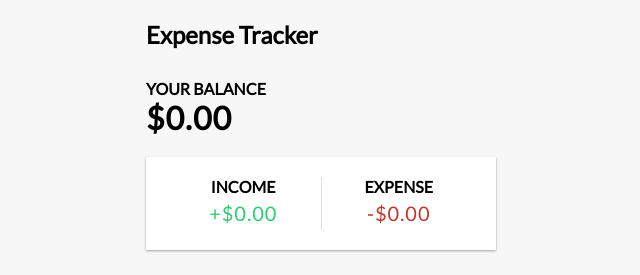
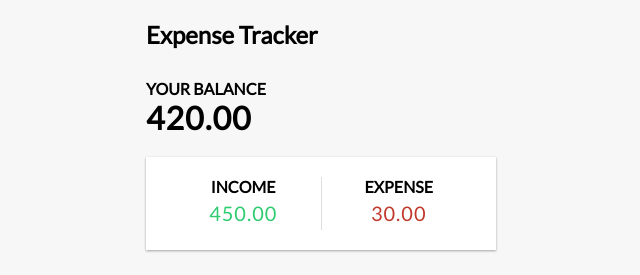
Before and after one commit to CharlesIvia/expense-tracker, a React (Create React App) app in the folder tracker/: page / in a window 1280 px wide. Shown: the top 275 px of the page, without its empty margins (319-959 px from the left). Built offline with nearby package versions, Linux system fonts and the light colour scheme; the HTML template or start-up script is replaced by a standard one.

Commit message:
Render total, income and expenses

```diff
--- a/tracker/src/components/Balance.js
+++ b/tracker/src/components/Balance.js
@@ -1,10 +1,17 @@
-import React from "react";
+import React, { useContext } from "react";
+import { GlobalContect } from "../context/GlobalState";
 
 function Balance() {
+  const { transactions } = useContext(GlobalContect);
+
+  const amounts = transactions.map((transaction) => transaction.amount);
+
+  const total = amounts.reduce((acc, item) => (acc += item), 0).toFixed(2);
+
   return (
     <div>
       <h4>Your Balance</h4>
-      <h1>$0.00</h1>
+      <h1>{total}</h1>
     </div>
   );
 }
--- a/tracker/src/components/IncomeExpenses.js
+++ b/tracker/src/components/IncomeExpenses.js
@@ -1,16 +1,29 @@
-import React from "react";
+import React, { useContext } from "react";
+import { GlobalContect } from "../context/GlobalState";
 
 function IncomeExpenses() {
+  const { transactions } = useContext(GlobalContect);
+  const amounts = transactions.map((transaction) => transaction.amount);
+
+  const income = amounts
+    .filter((item) => item > 0)
+    .reduce((acc, item) => (acc += item), 0)
+    .toFixed(2);
+
+  const expense = (
+    amounts.filter((item) => item < 0).reduce((acc, item) => (acc += item), 0) *
+    -1
+  ).toFixed(2);
   return (
     <div>
       <div className="inc-exp-container">
         <div>
           <h4>Income</h4>
-          <p className="money plus">+$0.00</p>
+          <p className="money plus">{income}</p>
         </div>
         <div>
           <h4>Expense</h4>
-          <p className="money minus">-$0.00</p>
+          <p className="money minus">{expense}</p>
         </div>
       </div>
     </div>
```
